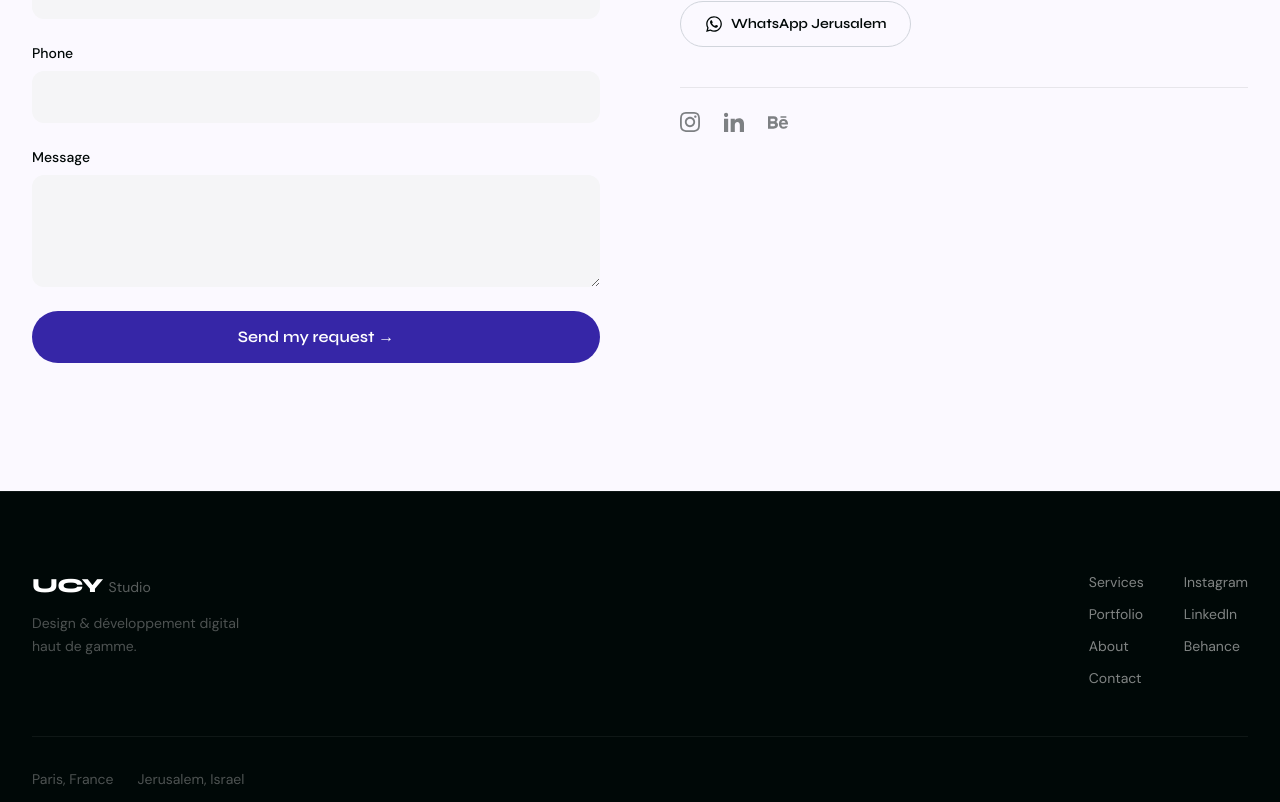
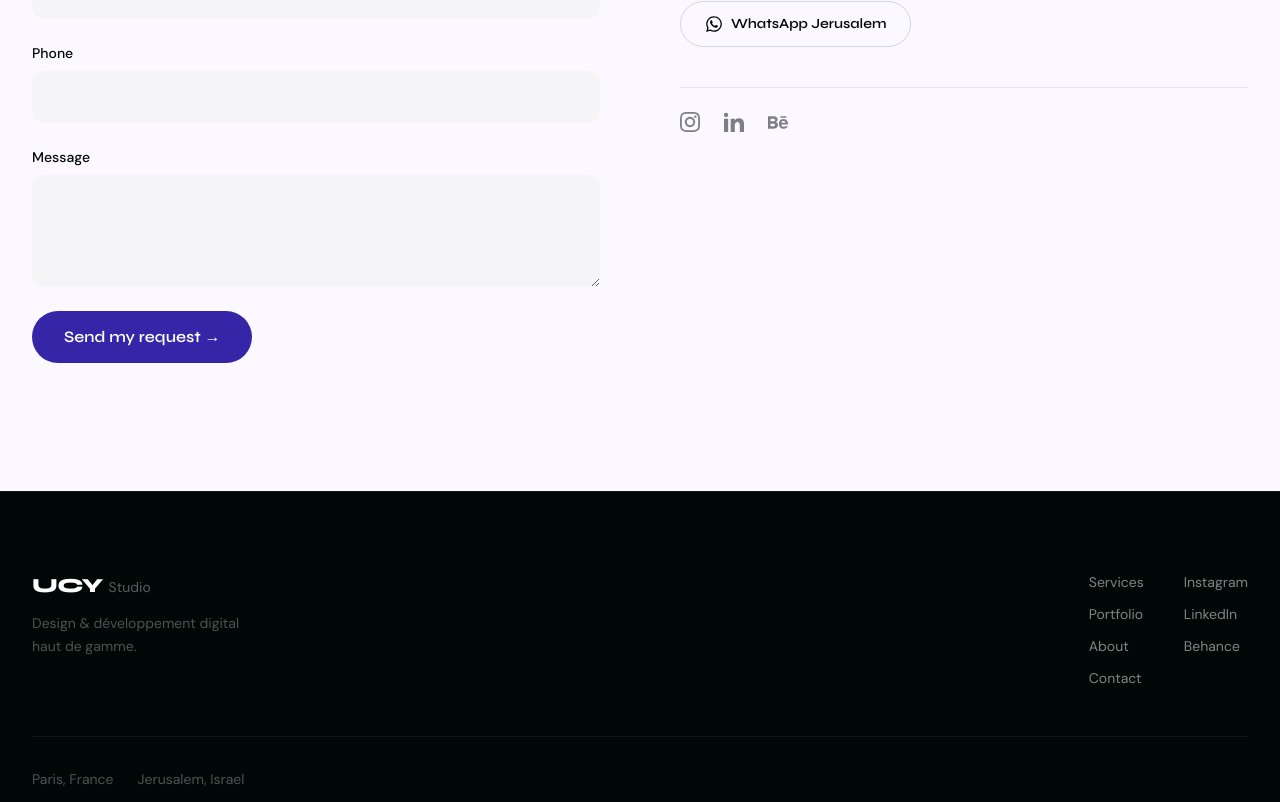
Before and after one commit to ucyweb28-svg/UCY_WEB_2026, a Next.js app: page /en/contact in a window 1280 px wide. Shown: the part 753-1555 px from the top of the page. Built offline with nearby package versions, Linux system fonts and the light colour scheme.

Commit message:
feat: gradient glow shadow hover on all primary CTAs + nav links to /contact

```diff
--- a/components/layout/Nav.tsx
+++ b/components/layout/Nav.tsx
@@ -7,7 +7,6 @@ import { usePathname, useRouter } from 'next/navigation';
 import { useTranslations, useLocale } from 'next-intl';
 import { motion, AnimatePresence } from 'framer-motion';
 import { Button } from '@/components/ui/Button';
-import { formatWhatsAppLink } from '@/lib/utils/formatWhatsAppLink';
 import { gradientText } from '@/lib/utils/gradientText';
 import { stagger, fadeUp } from '@/lib/utils/animations';
 
@@ -167,11 +166,6 @@ export function Nav() {
     }, 100);
   };
 
-  const whatsappHref = formatWhatsAppLink(
-    'fr',
-    'Bonjour%20UCY%20Studio%2C%20je%20voudrais%20d%C3%A9marrer%20un%20projet'
-  );
-
   return (
     <header
       className="bg-white/95 backdrop-blur-md border-b border-black/10"
@@ -224,9 +218,8 @@ export function Nav() {
           <div className="hidden lg:flex shrink-0">
             <Button
               variant="primary"
-              href={whatsappHref}
+              href="/contact"
               size="md"
-              external
               className="whitespace-nowrap [-webkit-appearance:none]"
             >
               {t('cta')}
--- a/components/sections/HeroSection.tsx
+++ b/components/sections/HeroSection.tsx
@@ -5,6 +5,7 @@ import { useTranslations } from 'next-intl';
 import { motion, AnimatePresence } from 'framer-motion';
 import Image from 'next/image';
 import Link from 'next/link';
+import { GradientGlow } from '@/components/ui/GradientGlow';
 import { formatWhatsAppLink } from '@/lib/utils/formatWhatsAppLink';
 
 const VIDEOS = [
@@ -147,21 +148,16 @@ export function HeroSection() {
 
           <div className="flex flex-col sm:flex-row items-center gap-4 pt-2">
             {/* Primary CTA — dark with gradient glow */}
-            <motion.div
-              className="relative inline-block rounded-full"
-              initial={{ boxShadow: '0px 0px 0px 0px rgba(54, 38, 167, 0)' }}
-              whileHover={{ boxShadow: '-4px 4px 20px rgba(54, 38, 167, 0.5)' }}
-              transition={{ duration: 0.3 }}
-            >
+            <GradientGlow>
               <Link
                 href={whatsappHref}
                 target="_blank"
                 rel="noopener noreferrer"
-                className="relative inline-flex items-center justify-center rounded-full bg-[#000807] text-white font-heading font-semibold text-base px-8 py-[14px] transition-transform duration-200 active:scale-[0.98] before:absolute before:-bottom-1 before:-left-1 before:w-full before:h-full before:rounded-full before:bg-gradient-to-tr before:from-[#3626A7] before:via-[#DF57BC] before:to-[#DE541E] before:blur-md before:opacity-0 before:transition-opacity before:duration-300 hover:before:opacity-100 before:-z-10"
+                className="relative inline-flex items-center justify-center rounded-full bg-[#000807] text-white font-heading font-semibold text-base px-8 py-[14px]"
               >
                 {t('cta_primary')}
               </Link>
-            </motion.div>
+            </GradientGlow>
 
             {/* Secondary CTA — minimalist underline link */}
             <a
--- a/components/ui/Button.tsx
+++ b/components/ui/Button.tsx
@@ -1,5 +1,6 @@
 import type { ReactNode } from 'react';
 import Link from 'next/link';
+import { GradientGlow } from '@/components/ui/GradientGlow';
 
 type Variant = 'primary' | 'secondary' | 'whatsapp' | 'whatsapp-outline' | 'ghost';
 type Size = 'md' | 'lg';
@@ -54,8 +55,7 @@ export function Button({
     className,
   ].join(' ');
 
-  if (href) {
-    return (
+  const button = href ? (
     <Link
       href={href}
       className={classes}
@@ -65,12 +65,15 @@ export function Button({
     >
       {children}
     </Link>
-    );
-  }
-
-  return (
+  ) : (
     <button type={type} onClick={onClick} disabled={disabled} className={classes}>
       {children}
     </button>
   );
+
+  if (variant !== 'primary') {
+    return button;
   }
+
+  return <GradientGlow className={className}>{button}</GradientGlow>;
+}
--- /dev/null
+++ b/components/ui/GradientGlow.tsx
@@ -0,0 +1,56 @@
+'use client';
+
+import type { ReactNode } from 'react';
+import { motion, type Variants } from 'framer-motion';
+
+const glowVariants: Variants = {
+  rest: { opacity: 0, scale: 0.8, x: 0, y: 0 },
+  hover: { opacity: 1, scale: 1, x: -4, y: 6 },
+};
+
+const contentVariants: Variants = {
+  rest: { scale: 1 },
+  hover: { scale: 1.02 },
+  tap: { scale: 0.98 },
+};
+
+interface GradientGlowProps {
+  children: ReactNode;
+  className?: string;
+}
+
+export function GradientGlow({ children, className = '' }: GradientGlowProps) {
+  return (
+    <motion.div
+      initial="rest"
+      animate="rest"
+      whileHover="hover"
+      whileTap="tap"
+      className={['relative inline-block rounded-full', className].filter(Boolean).join(' ')}
+      style={{ overflow: 'visible' }}
+    >
+      {/* Gradient glow shadow */}
+      <motion.div
+        variants={glowVariants}
+        transition={{ duration: 0.3, ease: 'easeOut' }}
+        style={{
+          position: 'absolute',
+          bottom: -8,
+          left: -4,
+          width: '100%',
+          height: '100%',
+          borderRadius: 'inherit',
+          background: 'linear-gradient(135deg, #3626A7 0%, #DF57BC 50%, #DE541E 100%)',
+          filter: 'blur(12px)',
+          zIndex: -1,
+          pointerEvents: 'none',
+        }}
+      />
+
+      {/* Actual button content */}
+      <motion.div variants={contentVariants} transition={{ duration: 0.2 }}>
+        {children}
+      </motion.div>
+    </motion.div>
+  );
+}
```
Lines whose indentation alone changed are shown as unchanged.
